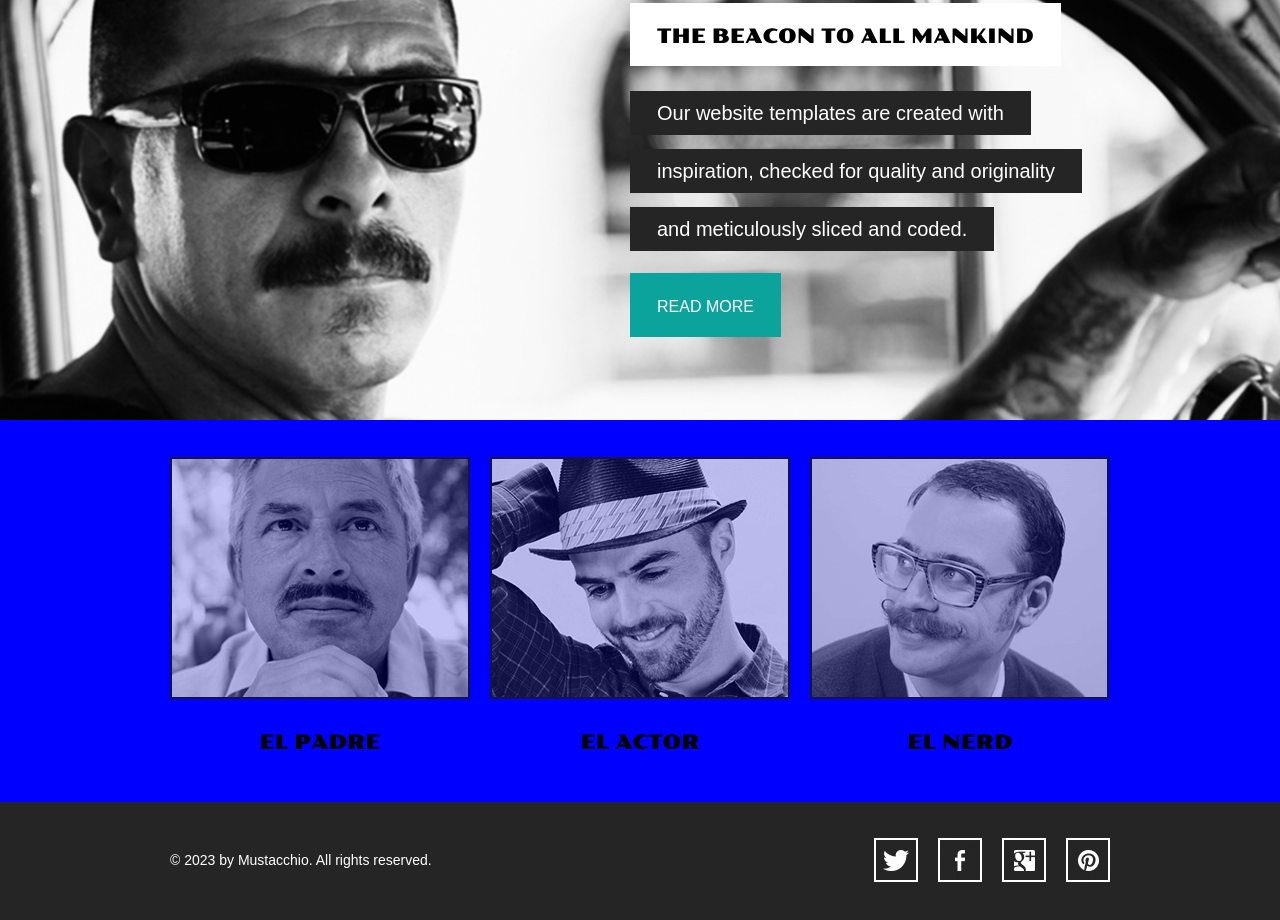
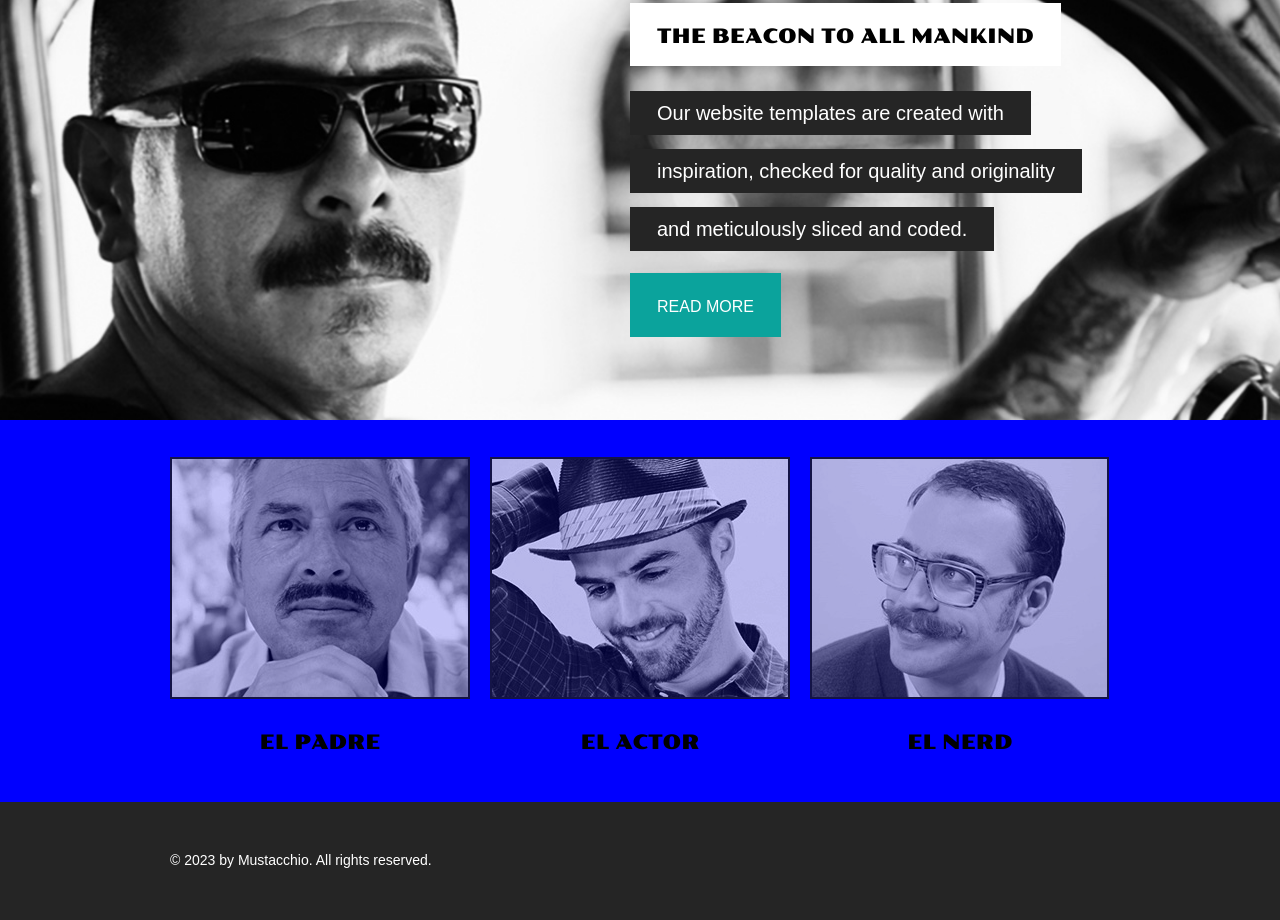
Before and after one commit to daavid-mb/bigotes, a plain HTML site: page index.html in a window 1280 px wide. Shown: the part 333-1253 px from the top of the page. Drawn offline with Linux system fonts and the light colour scheme.

Commit message:
Nueva funcion empezada

```diff
--- a/index.html
+++ b/index.html
@@ -67,20 +67,6 @@
 	<div id="footer">
 		<div>
 			<p>&copy; 2023 by Mustacchio. All rights reserved.</p>
-			<ul>
-				<li>
-					<a href="http://freewebsitetemplates.com/go/twitter/" id="twitter">twitter</a>
-				</li>
-				<li>
-					<a href="http://freewebsitetemplates.com/go/facebook/" id="facebook">facebook</a>
-				</li>
-				<li>
-					<a href="http://freewebsitetemplates.com/go/googleplus/" id="googleplus">googleplus</a>
-				</li>
-				<li>
-					<a href="http://pinterest.com/fwtemplates/" id="pinterest">pinterest</a>
-				</li>
-			</ul>
 		</div>
 	</div>
 </body>
```
Also changed, not shown: nuevafuncion.css (added), nuevafuncion.html (added), nuevafuncion.js (added).
